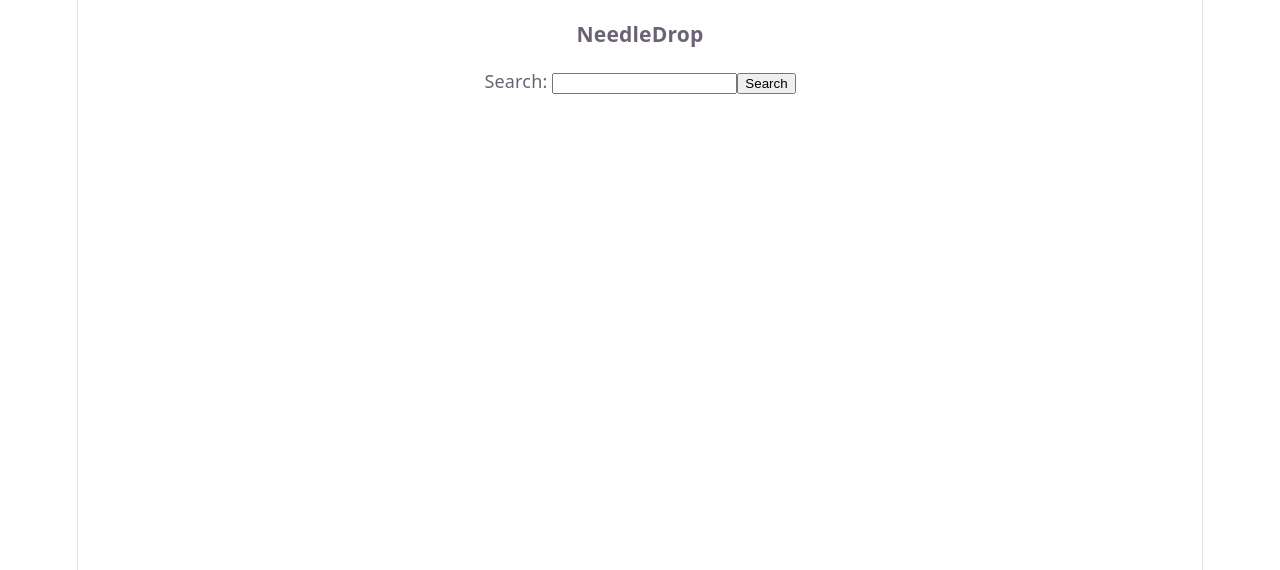
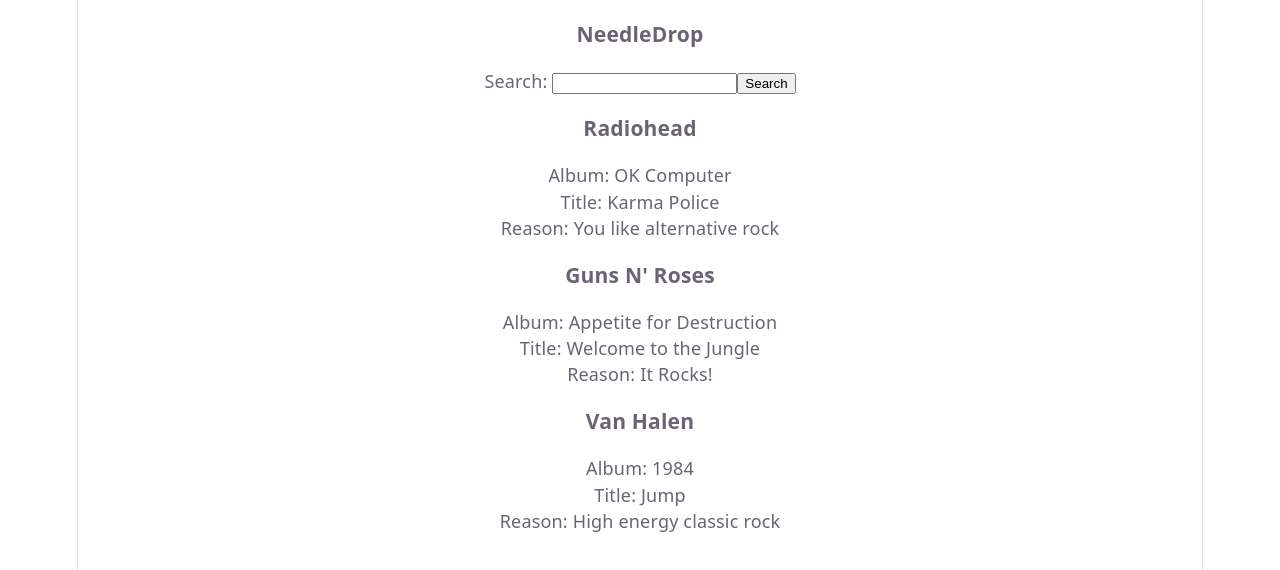
Before and after one commit to david-gillgrass/Needledrop, a React (Vite) app in the folder client/: page / in a window 1280 px wide. Shown: the top 570 px of the page. Built offline with nearby package versions, Linux system fonts and the light colour scheme.

Commit message:
feat: added recommendation card component

```diff
--- a/client/src/App.jsx
+++ b/client/src/App.jsx
@@ -2,17 +2,35 @@
 import './App.css'
 import Navbar from './Navbar'
 import Search from './Search'
+import RecommendationCard from './RecommendationCard'
 
 function App() {
 
+  const [query, setQuery] = useState('')
+  const [rec, setRecc] = useState([])
+  const fakeRecs = [
+    { artist: "Radiohead", album: "OK Computer", title: "Karma Police", reason: "You like alternative rock" },
+    { artist: "Guns N' Roses", album: "Appetite for Destruction", title: "Welcome to the Jungle", reason: "It Rocks!" },
+    { artist: "Van Halen", album: "1984", title: "Jump", reason: "High energy classic rock" },
+]
+
   function handleSearch(query){
-    console.log(query)
+    setQuery(query)
   }
 
   return (
     <>
     <Navbar></Navbar>
     <Search onSearch={handleSearch}></Search>
+    {fakeRecs.map((recs, index) => (
+      <RecommendationCard
+      key={index}
+      artist={recs.artist}
+      album={recs.album}
+      title={recs.title}
+      reason={recs.reason}
+    />
+  ))}
     </>
   )
 }
--- /dev/null
+++ b/client/src/RecommendationCard.jsx
@@ -0,0 +1,14 @@
+
+function RecommendationCard({artist, album, title, reason}){
+
+return(
+    <div className="reccCard">
+        <h3>{artist}</h3>
+        <p>Album: {album}</p>
+        <p>Title: {title}</p>
+        <p>Reason: {reason}</p>
+    </div>
+)
+}
+
+export default RecommendationCard
```
